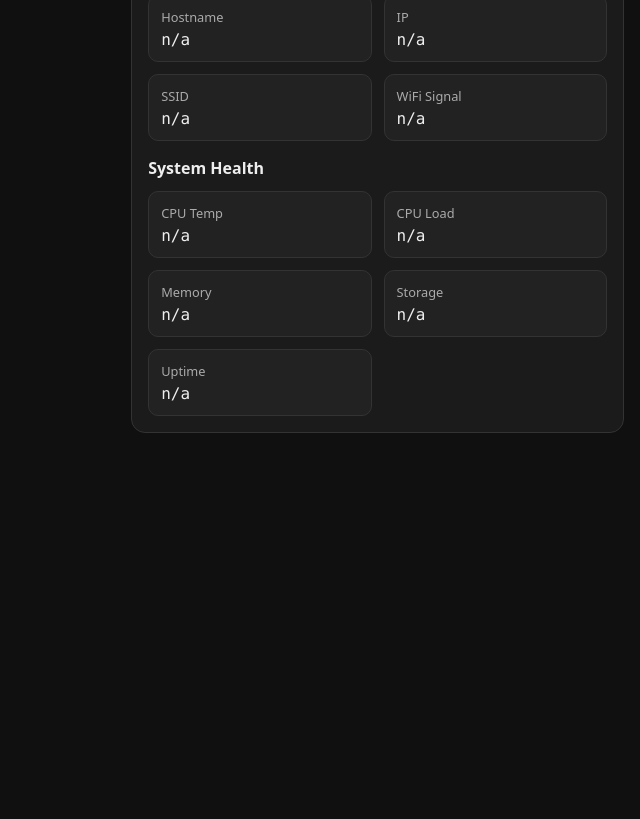
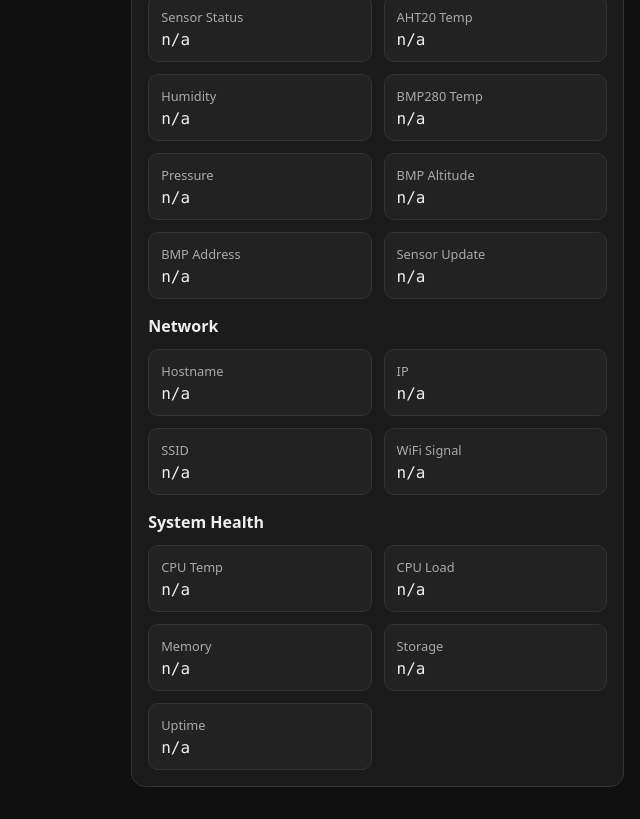
Before and after one commit to buff0k/gidget_pi, a Flask app: template gidget/templates/home.html in a window 1280 px wide. Shown: the part 602-1421 px from the top of the page, without its empty margins (640-1280 px from the left). Before the commit the page ends 1035 px from the top, so only its background shows below. Run offline with Flask 3, Linux system fonts and the light colour scheme; the template is opened without the code that fills it, so the values that code supplies are empty; parts of the project's set-up code (start-up, migrations or seed data) failed here and were passed over.

Commit message:
Show environmental readings on home dashboard

```diff
--- a/gidget/templates/home.html
+++ b/gidget/templates/home.html
@@ -28,6 +28,19 @@
             <div class="metric"><div class="label">Last GPS Update</div><div id="gpsTime" class="value">n/a</div></div>
         </div>
 
+        <h2>Environment</h2>
+
+        <div class="grid">
+            <div class="metric"><div class="label">Sensor Status</div><div id="envStatus" class="value">n/a</div></div>
+            <div class="metric"><div class="label">AHT20 Temp</div><div id="ahtTemp" class="value">n/a</div></div>
+            <div class="metric"><div class="label">Humidity</div><div id="humidity" class="value">n/a</div></div>
+            <div class="metric"><div class="label">BMP280 Temp</div><div id="bmpTemp" class="value">n/a</div></div>
+            <div class="metric"><div class="label">Pressure</div><div id="pressure" class="value">n/a</div></div>
+            <div class="metric"><div class="label">BMP Altitude</div><div id="envAltitude" class="value">n/a</div></div>
+            <div class="metric"><div class="label">BMP Address</div><div id="bmpAddress" class="value">n/a</div></div>
+            <div class="metric"><div class="label">Sensor Update</div><div id="envTimestamp" class="value">n/a</div></div>
+        </div>
+
         <h2>Network</h2>
 
         <div class="grid">
```
